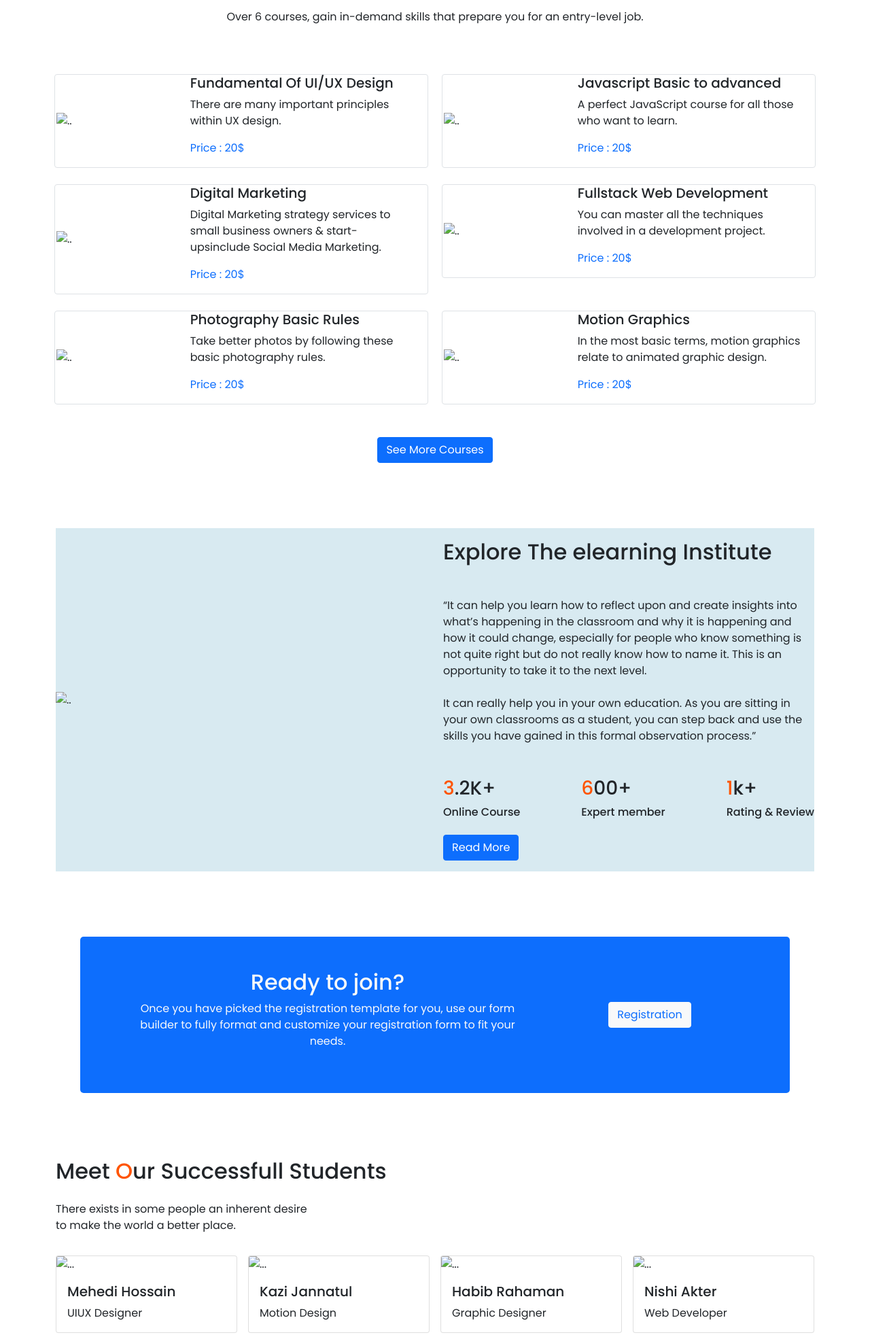
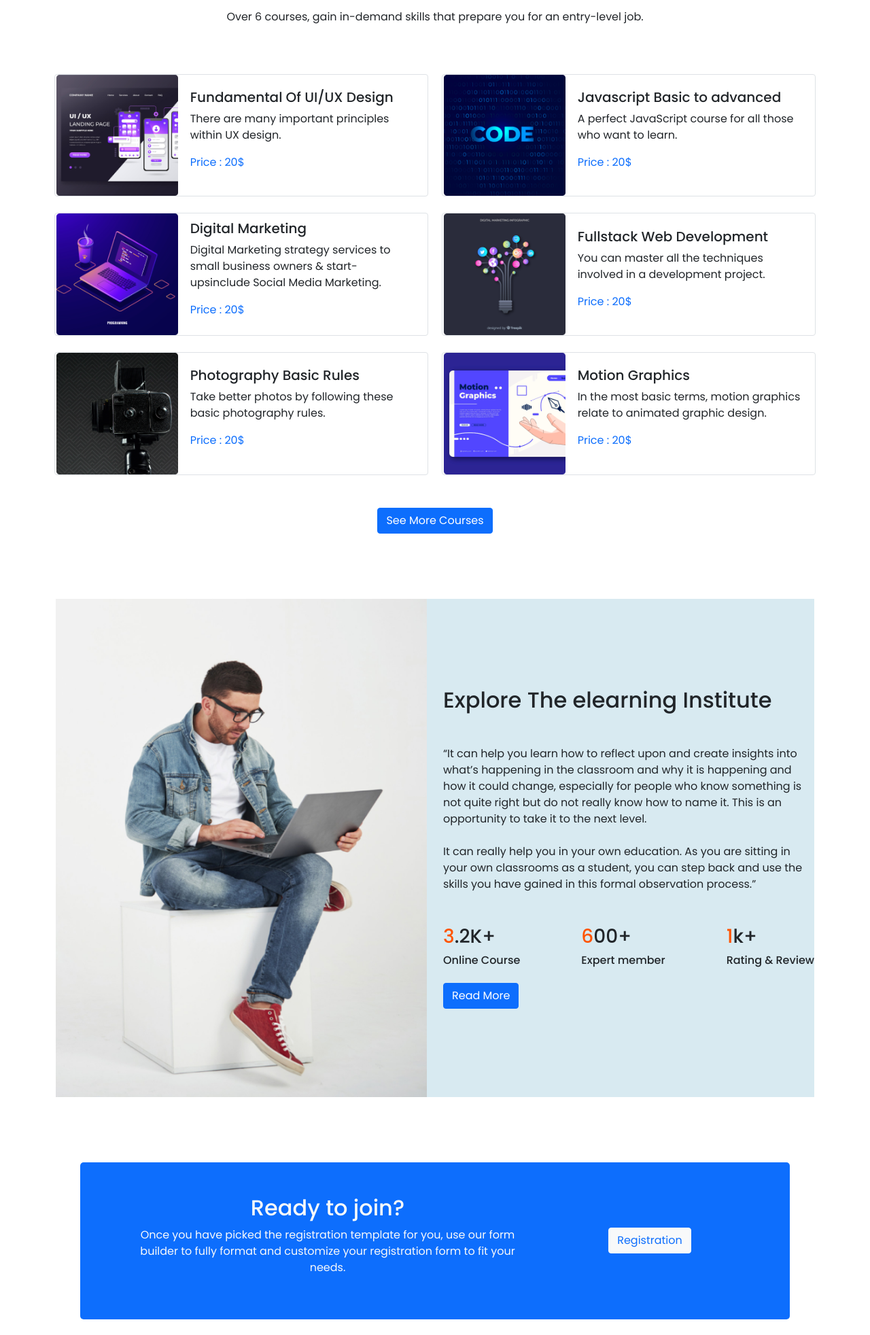
Before and after one commit to islammd39/pro-idemy-website, a plain HTML site: page index.html in a window 1280 px wide. Shown: the part 828-2792 px from the top of the page at 68% size. Drawn offline with nearby package versions, Linux system fonts and the light colour scheme; the site is published under a folder, as on GitHub Pages, so addresses that start at the root find nothing.

Commit message:
images reupload

```diff
--- a/index.html
+++ b/index.html
@@ -123,7 +123,7 @@
                             <div class="col-lg-6 col-md-12 col-sm-12 col-xs-12">
                                 <div class="row gx-1 border rounded d-flex align-items-center ">
                                     <div class="col col-lg-4 col-md-4 col-sm-4 col-xs-4">
-                                        <img class="w-100 h-100" src="/images/course/course-1.png" alt="..">
+                                        <img class="w-100 h-100" src="images/course/course-1.png" alt="..">
                                     </div>
                                     <div class="col-lg-8 col-md-8 col-sm-8 col-xs-8 px-3">
                                         <h5>Fundamental Of UI/UX Design</h5>
@@ -135,7 +135,7 @@
                             <div class="col-lg-6 col-md-12 col-sm-12 col-xs-12">
                                 <div class="row gx-1 border rounded d-flex align-items-center">
                                     <div class="col col-lg-4 col-md-4 col-sm-4 col-xs-4">
-                                        <img class="w-100 h-100" src="/images/course/course-2.png" alt="..">
+                                        <img class="w-100 h-100" src="images/course/course-2.png" alt="..">
                                     </div>
                                     <div class="col-lg-8 col-md-8 col-sm-8 col-xs-8 px-3">
                                         <h5>Javascript Basic to advanced</h5>
@@ -147,7 +147,7 @@
                             <div class="col-lg-6 col-md-12 col-sm-12 col-xs-12">
                                 <div class="row gx-1 border rounded d-flex align-items-center">
                                     <div class="col col-lg-4 col-md-4 col-sm-4 col-xs-4">
-                                        <img class="w-100 h-100" src="/images/course/course-3.png" alt="..">
+                                        <img class="w-100 h-100" src="images/course/course-3.png" alt="..">
                                     </div>
                                     <div class="col-lg-8 col-md-8 col-sm-8 col-xs-8 px-3">
                                         <h5>Digital Marketing</h5>
@@ -159,7 +159,7 @@
                             <div class="col-lg-6 col-md-12 col-sm-12 col-xs-12">
                                 <div class="row gx-1 border rounded d-flex align-items-center">
                                     <div class="col col-lg-4 col-md-4 col-sm-4 col-xs-4">
-                                        <img class="w-100 h-100" src="/images/course/course-4.png" alt="..">
+                                        <img class="w-100 h-100" src="images/course/course-4.png" alt="..">
                                     </div>
                                     <div class="col-lg-8 col-md-8 col-sm-8 col-xs-8 px-3">
                                         <h5>Fullstack Web Development</h5>
@@ -171,7 +171,7 @@
                             <div class="col-lg-6 col-md-12 col-sm-12 col-xs-12">
                                 <div class="row gx-1 border rounded d-flex align-items-center">
                                     <div class="col col-lg-4 col-md-4 col-sm-4 col-xs-4">
-                                        <img class="w-100 h-100" src="/images/course/course-5.png" alt="..">
+                                        <img class="w-100 h-100" src="images/course/course-5.png" alt="..">
                                     </div>
                                     <div class="col-lg-8 col-md-8 col-sm-8 col-xs-8 px-3">
                                         <h5>Photography Basic Rules</h5>
@@ -183,7 +183,7 @@
                             <div class="col-lg-6 col-md-12 col-sm-12 col-xs-12">
                                 <div class="row gx-1 border rounded d-flex align-items-center">
                                     <div class="col col-lg-4 col-md-4 col-sm-4 col-xs-4">
-                                        <img class="w-100 h-100" src="/images/course/course-6.png" alt="..">
+                                        <img class="w-100 h-100" src="images/course/course-6.png" alt="..">
                                     </div>
                                     <div class="col-lg-8 col-md-8 col-sm-8 col-xs-8 px-3">
                                         <h5>Motion Graphics</h5>
@@ -209,7 +209,7 @@
                 <div class="blog bg-gray">
                     <div class="row row-cols-1 row-cols-lg-2 d-flex align-items-lg-center">
                         <div class="col col-lg-6 col-md-6">
-                            <img class="ig w-100 h-100" src="/images/working.png" alt="..">
+                            <img class="ig w-100 h-100" src="images/working.png" alt="..">
                         </div>
                         <div class="col col-lg-6 col-md-6 ">
                             <div class="eng w-100 h-100 ">
@@ -364,7 +364,7 @@
             <div class="row row-cols-1 row-cols-lg-4 row-cols-md-2 g-3">
                 <div class="col">
                   <div class="card h-100">
-                    <img src="/images/student/student-1.png" class="card-img-top" alt="...">
+                    <img src="images/student/student-1.png" class="card-img-top" alt="...">
                     <div class="card-body">
                       <h5 class="card-title">Mehedi Hossain</h5>
                       <p class="card-text">UIUX Designer</p>
@@ -373,7 +373,7 @@
                 </div>
                 <div class="col">
                   <div class="card h-100">
-                    <img src="/images/student/student-2.png" class="card-img-top" alt="...">
+                    <img src="images/student/student-2.png" class="card-img-top" alt="...">
                     <div class="card-body">
                       <h5 class="card-title">Kazi Jannatul</h5>
                       <p class="card-text">Motion Design</p>
@@ -382,7 +382,7 @@
                 </div>
                 <div class="col">
                   <div class="card h-100">
-                    <img src="/images/student/student-3.png" class="card-img-top" alt="...">
+                    <img src="images/student/student-3.png" class="card-img-top" alt="...">
                     <div class="card-body">
                       <h5 class="card-title">Habib Rahaman</h5>
                       <p class="card-text">Graphic Designer</p>
@@ -391,7 +391,7 @@
                 </div>
                 <div class="col">
                   <div class="card h-100 ">
-                    <img src="/images/student/student-4.png" class="card-img-top" alt="...">
+                    <img src="images/student/student-4.png" class="card-img-top" alt="...">
                     <div class="card-body">
                       <h5 class="card-title">Nishi Akter</h5>
                       <p class="card-text">Web Developer</p>
@@ -472,12 +472,12 @@
                 <h2 class="pb-3">Trusted by <span class="text-color">O</span>ver 800+ companies</h2>
             </div>
             <div class="company-logo d-flex justify-content-between align-items-center pb-5">
-                <img class="img-fluid" src="/images/company/company-1.png" alt="...">
-                <img class="img-fluid" src="/images/company/company-2.png" alt="...">
-                <img class="img-fluid" src="/images/company/company-3.png" alt="...">
-                <img class="img-fluid" src="/images/company/company-4.png" alt="...">
-                <img class="img-fluid" src="/images/company/company-5.png" alt="...">
-                <img class="img-fluid" src="/images/company/company-6.png" alt="...">
+                <img class="img-fluid" src="images/company/company-1.png" alt="...">
+                <img class="img-fluid" src="images/company/company-2.png" alt="...">
+                <img class="img-fluid" src="images/company/company-3.png" alt="...">
+                <img class="img-fluid" src="images/company/company-4.png" alt="...">
+                <img class="img-fluid" src="images/company/company-5.png" alt="...">
+                <img class="img-fluid" src="images/company/company-6.png" alt="...">
             </div>
         </div>
     </section>
```
